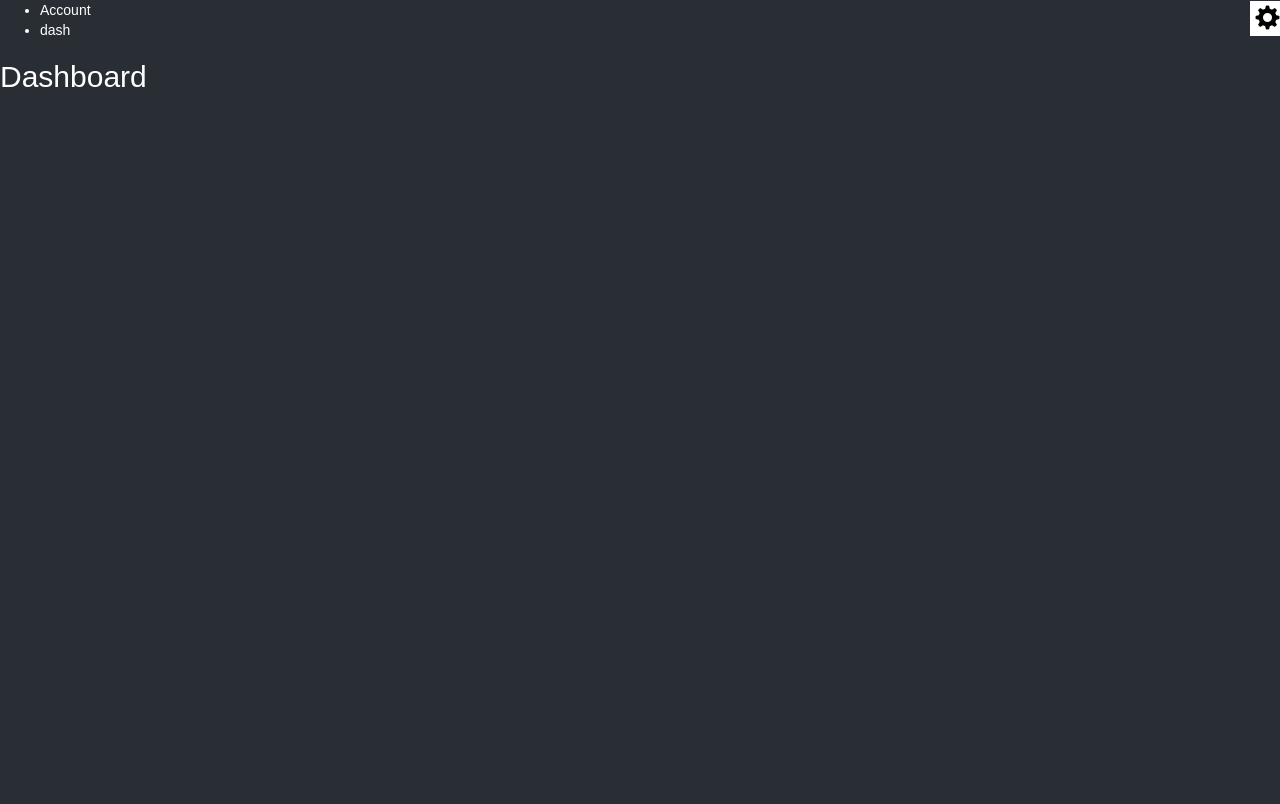
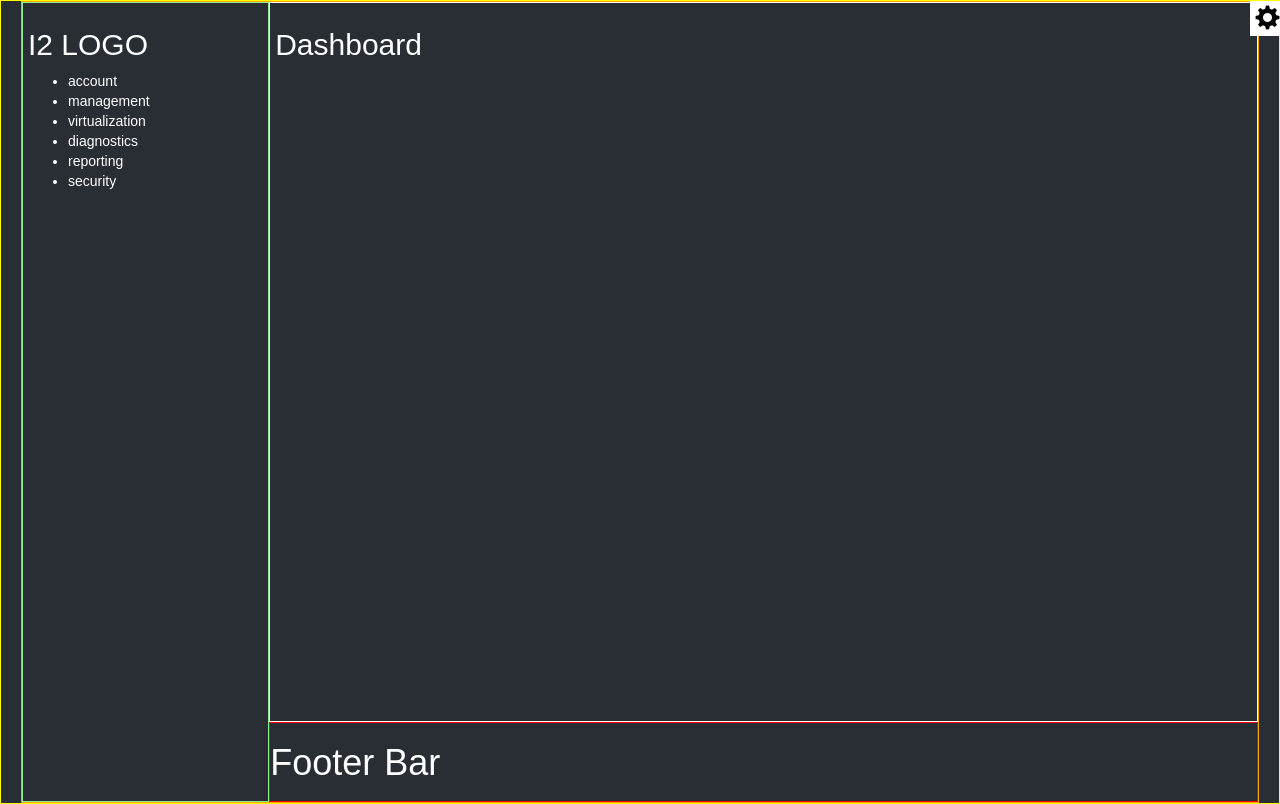
Before and after one commit to XiaohengLiu/TEST_I2_UI_REACT, a React app: page /login in a window 1280 px wide. Both pictures are taken after a click on the button "Login". Built offline with nearby package versions, Linux system fonts and the light colour scheme.

Commit message:
add flex layout, fix routing issue for logout

```diff
--- a/src/App.js
+++ b/src/App.js
@@ -10,6 +10,7 @@ import DashboardContainer from './containers/DashboardContainer';
 import AccountContainer from './containers/AccountContainer';
 import NavigationContainer from './containers/NavigationContainer';
 import SettingGear from './components/SettingGear';
+import Footer from './components/footer/Footer'
 
 class App extends Component {
 
@@ -17,34 +18,55 @@ class App extends Component {
         console.log('app props: ', this.props);
         if (this.props.auth.authenticated) {
             return (
-                <div className="App">
-                    <NavigationContainer/>
+                <div className="app-container">
                     <SettingGear {...this.props}/>
+                    <div className="main-container">
+                        <div className="nav-container">
+                            <NavigationContainer {...this.props}/>
+                        </div>
+
+                        <div className="content-container">
+                            <div className="content-container_main">
                                 <Switch>
                                     <Route exact path='/' component={DashboardContainer}/>
                                     <Route path='/account' component={AccountContainer}/>
                                     <Route path='/dash' component={DashboardContainer}/>
                                 </Switch>
                             </div>
+
+                            <div className="content-container_footer">
+                                <Footer/>
+                            </div>
+                        </div>
+                    </div>
+                </div>
             );
         } else {
             if (this.props.history.location.pathname.indexOf('login') === -1) {
-                this.props.history.push('/login');
                 return null;
             } else {
                 return (
+                    <div className="app-container">
                         <Route path='/' component={LoginContainer}/>
+                    </div>
                 )
             }
         }
     }
 
-    // componentDidMount() {
-    //     console.log('did mount');
-    //     if (!this.props.auth.authenticated) {
-    //         this.props.history.push('/login');
-    //     }
-    // }
+    componentDidUpdate() {
+        if (!this.props.auth.authenticated &&
+            this.props.history.location.pathname.indexOf('login') === -1) {
+            this.props.history.push('/login');
+        }
+    }
+
+    componentWillMount() {
+        if (!this.props.auth.authenticated &&
+            this.props.history.location.pathname.indexOf('login') === -1) {
+            this.props.history.push('/login');
+        }
+    }
 }
 
 const mapStateToProps = (state, props) => {
--- a/src/actions/auth-actions.js
+++ b/src/actions/auth-actions.js
@@ -10,11 +10,8 @@ export const login = (user) => (dispatch) => {
 }
 
 export const logout = (user) => (dispatch) => {
-    console.log('logout has been called...');
-    return new Promise(function(resolve, reject) {
-        dispatch({
-            type: types.LOGOUT,
-            user: user
-        }).then(resolve());
-    })
+    dispatch({
+        type: types.LOGOUT,
+        user: user
+    });
 }
--- a/src/components/SettingGear.js
+++ b/src/components/SettingGear.js
@@ -21,6 +21,8 @@ class SettingGear extends Component {
                     username: this.props.auth.username
                 });
                 break;
+
+            default:
         }
     }
 
--- /dev/null
+++ b/src/components/footer/Footer.js
@@ -0,0 +1,12 @@
+import React, {Component} from 'react';
+
+class Footer extends Component {
+    render() {
+
+        return (
+            <footer><h1>Footer Bar</h1></footer>
+        )
+    }
+}
+
+export default Footer;
--- a/src/containers/NavigationContainer.js
+++ b/src/containers/NavigationContainer.js
@@ -3,12 +3,20 @@ import { Link } from 'react-router-dom';
 
 class NavigationContainer extends Component {
     render() {
+        console.log('permissions: ', this.props.auth);
+        const navigation = this.props.auth.permissions.map((permission) => {
+            console.log('current permission: ', permission);
+            return (
+                <li key={permission.name}>
+                    <Link to={permission.path}>{permission.name}</Link>
+                </li>
+            )
+        });
+
         return (
             <nav>
-                <ul>
-                    <li><Link to='/account'>Account</Link></li>
-                    <li><Link to='/dash'>dash</Link></li>
-                </ul>
+                <h2>I2 LOGO</h2>
+                <ul>{navigation}</ul>
             </nav>
         )
     }
--- a/src/index.scss
+++ b/src/index.scss
@@ -17,3 +17,43 @@ body {
     }
   };
 }
+
+.app-container {
+  border: 1px solid yellow;
+
+  .main-container {
+    display: flex;
+    Flex-direction: row;
+
+
+    border: 1px solid orange;
+    margin-left: 20px;
+    margin-right: 20px;
+
+    .nav-container {
+      //display: inline-block;
+      padding: 5px;
+      border: 1px solid lightgreen;
+      width: 20%;
+      height: 100vh;
+    }
+
+    .content-container {
+      display: flex;
+      flex-direction: column;
+      flex-grow: 1;
+
+      .content-container_main {
+        flex-grow: 1;
+        padding: 5px;
+        border: 1px solid white;
+      }
+
+      .content-container_footer {
+        height: 80px;
+        border: 1px solid red;
+      }
+    }
+
+  }
+}
--- a/src/reducers/auth-reducer.js
+++ b/src/reducers/auth-reducer.js
@@ -3,9 +3,17 @@ import * as types from '../actions/action-types';
 const initialState = {
     accessToken: null,
     user: null,
-    permissions: ['account', 'management', 'virtualization','diagnostics','reporting','security'],
+    permissions: [
+        {name: 'account', path: '/account'},
+        {name: 'management', path: '/management'},
+        {name: 'virtualization', path: '/virtualization'},
+        {name: 'diagnostics', path: '/diagnostics'},
+        {name: 'reporting', path: '/reporting'},
+        {name: 'security', path: '/security'},
+    ],
     type: '',
     operations: ['logout','system','shutdown Symce', 'Shutdown System', 'Restart Symce', 'Restart System'],
+    authenticated: false,
 };
 
 export default (state = initialState, action) => {
@@ -18,6 +26,7 @@ export default (state = initialState, action) => {
             });
         }
         case types.LOGOUT: {
+            console.log('logouted in reducer...');
             return Object.assign({}, state, {
                 authenticated: false,
                 username: '',
```
Lines whose indentation alone changed are shown as unchanged.
